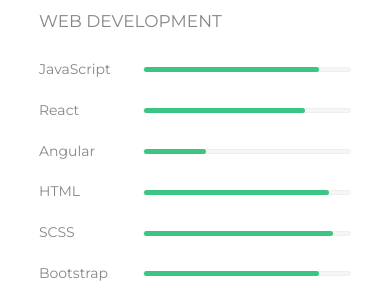
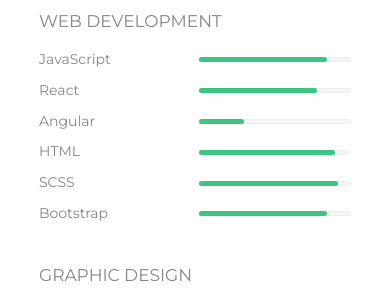
Before and after one commit to lorishte/cv-new, a plain HTML site: page index.html in a window 390 px wide. Shown: the part 544-843 px from the top of the page. Drawn offline with nearby package versions, Linux system fonts and the light colour scheme.

Commit message:
Minor responsive and styling changes

```diff
--- a/sass/abstracts/_mixins.scss
+++ b/sass/abstracts/_mixins.scss
@@ -17,6 +17,9 @@
 1em = 16px
 */
 @mixin respond($breakpoint) {
+  @if $breakpoint == phone-xs {
+    @media only screen and (max-width: 28.75em) { @content };    //460px
+  }
   @if $breakpoint == phone-sm {
     @media only screen and (max-width: 34.375em) { @content };    //550px
   }
--- a/sass/abstracts/_variables.scss
+++ b/sass/abstracts/_variables.scss
@@ -40,5 +40,4 @@
 $border-radius-big: 1rem;
 
 // SHADOWS
-$box-shadow-big: 0 2rem 3rem rgba($color-black, .08);
-$box-shadow-small: .05rem .1rem .5rem rgba($color-black, .15);
+$box-shadow: 0.1rem 0.1rem 0.35rem rgba($color-black, .15);
--- a/sass/base/_typography.scss
+++ b/sass/base/_typography.scss
@@ -7,7 +7,6 @@
     font-size: 1.4rem;
     line-height: 1.7;
 }
-
 
 
 .heading-primary {
--- a/sass/components/_certificate.scss
+++ b/sass/components/_certificate.scss
@@ -1,5 +1,4 @@
 .certificate {
-	position: relative;
 	display: grid;
 	grid-gap: 2rem;
 	align-items: stretch;
@@ -10,11 +9,12 @@
 	@include respond('phone') {
 		background-color: $color-grey-light-bg;
 		border: none;
+		border-radius: $border-radius-tiny;
 	}
 
 	&:hover {
 		transform: translateY(-.65rem);
-		box-shadow: $box-shadow-small;
+		box-shadow: $box-shadow;
 	}
 
 	&:hover &__cta {
--- a/sass/components/_section.scss
+++ b/sass/components/_section.scss
@@ -12,5 +12,14 @@
 		grid-gap: 1.7rem;
 		border-radius: $border-radius-small;
 		margin-bottom: 3.5rem;
+
+		@include respond('phone') {
+			grid-gap: 1.2rem;
+		}
+
+		@include respond('phone-sm') {
+			grid-gap: .7rem;
+
+		}
 	}
 }
--- a/sass/components/_skill.scss
+++ b/sass/components/_skill.scss
@@ -4,5 +4,14 @@
 	align-items: center;
 	grid-gap: 1rem;
 
+	@include respond('phone-sm') {
+		grid-template-columns: minmax(max-content, 40%) 1fr;
+		grid-gap: .5rem;
+	}
+
+	@include respond('phone-xs') {
+		grid-template-columns: 1fr 1fr;
+	}
+
 	&__name {}
 }
--- a/sass/layout/_navigation.scss
+++ b/sass/layout/_navigation.scss
@@ -70,7 +70,7 @@
 
 			width: 65vw;
 			background-color: $color-white;
-			box-shadow: $box-shadow-small;
+			box-shadow: $box-shadow;
 		}
 
 		&.open {
```
Also changed, not shown: sass/main.css, 1 other file.
